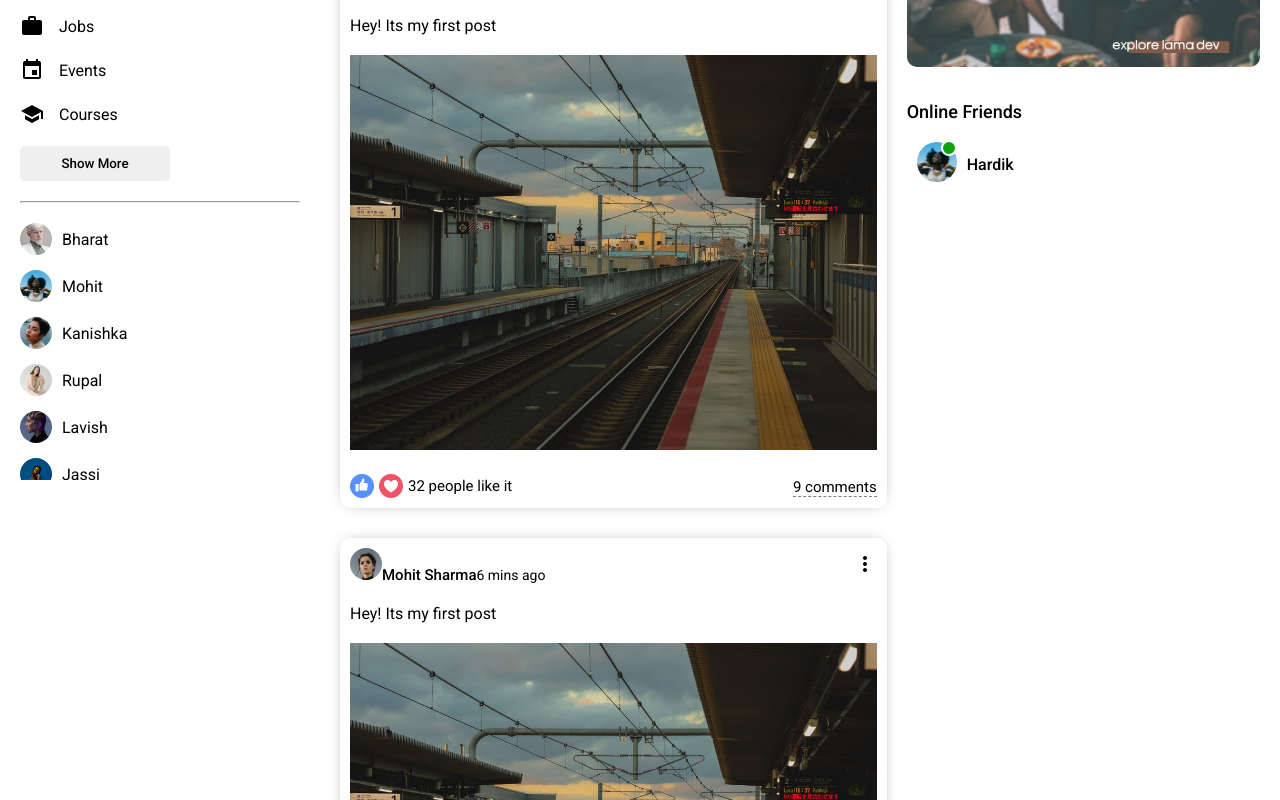
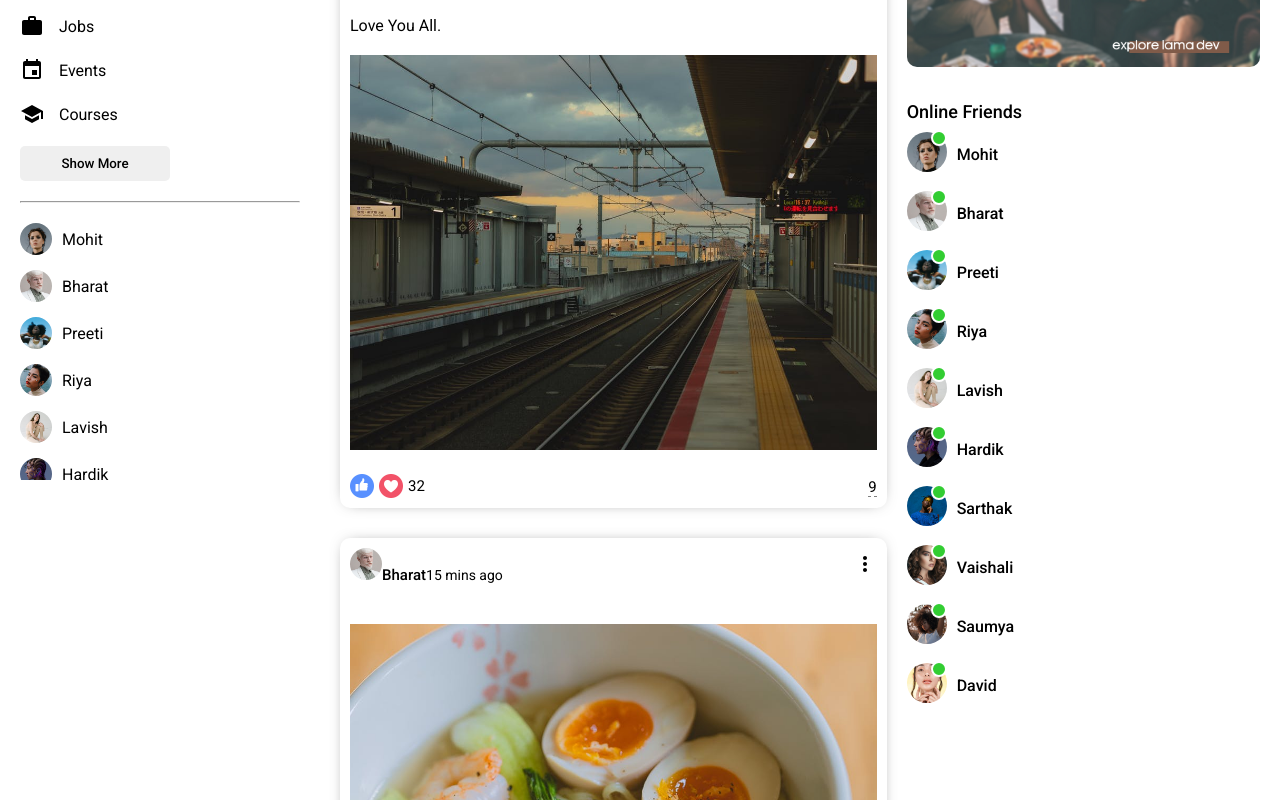
Before and after one commit to Mohit-9440/social-app, a React (Create React App) app: page / in a window 1280 px wide. Shown: the part 320-1120 px from the top of the page. Built offline with nearby package versions, Linux system fonts and the light colour scheme.

Commit message:
using data from file

```diff
--- /dev/null
+++ b/src/components/closeFriend/CloseFriend.jsx
@@ -0,0 +1,14 @@
+import './closeFriend.css';
+
+export default function CloseFriend({user}) {
+  return (
+    <li className="sidebarFriend">
+        <img
+         className='sidebarFriendImg'
+         src={user.profilePicture}
+         alt=""
+        />
+        <span className="sidebarFriendName">{user.username}</span>
+    </li>
+  )
+}
--- /dev/null
+++ b/src/components/closeFriend/closeFriend.css
@@ -0,0 +1,13 @@
+.sidebarFriend{
+    display: flex;
+    align-items: center;
+    margin-bottom: 15px;
+}
+
+.sidebarFriendImg{
+    width: 32px;
+    height: 32px;
+    border-radius: 50%;
+    object-fit: cover;
+    margin-right: 10px;
+}
--- a/src/components/feed/Feed.jsx
+++ b/src/components/feed/Feed.jsx
@@ -1,18 +1,16 @@
 import Post from "../post/Post";
 import Share from "../share/Share";
 import "./feed.css";
+import { Posts } from "../../dummyData";
 
 export default function Feed() {
   return (
     <div className="feed">
         <div className="feedWrapper">
             <Share/>
-            <Post/>
-            <Post/>
-            <Post/>
-            <Post/>
-            <Post/>
-            <Post/>
+            {Posts.map(p=>(
+              <Post key={p.id} post={p} />
+            ))}
         </div>
     </div>
   )
--- /dev/null
+++ b/src/components/online/Online.jsx
@@ -0,0 +1,17 @@
+import './online.css';
+
+export default function Online({user}) {
+    return (
+        <li class="rightbarFriend">
+            <div class="rightbarProfileImgContainer">
+                <img
+                 className="rightbarProfileImg"
+                 src={user.profilePicture}
+                 alt=""
+                />
+                <span class="rightbarOnline"></span>
+            </div>
+            <span class="rightbarUsername">{user.username}</span>
+        </li>
+    )
+}
--- /dev/null
+++ b/src/components/online/online.css
@@ -0,0 +1,32 @@
+.rightbarFriend {
+    display: flex;
+    align-items: center;
+    margin-bottom: 15px;
+}
+
+.rightbarProfileImgContainer {
+    margin-right: 10px;
+    position: relative;
+}
+
+.rightbarProfileImg {
+    width: 40px;
+    height: 40px;
+    border-radius: 50%;
+    object-fit: cover;
+}
+
+.rightbarOnline{
+    width: 12px;
+    height: 12px;
+    border-radius: 50%;
+    background-color: limegreen;
+    position: absolute;
+    top: -2px;
+    right: 0;
+    border: 2px solid white;
+}
+
+.rightbarUsername{
+    font-weight: 500;
+}
--- a/src/components/post/Post.jsx
+++ b/src/components/post/Post.jsx
@@ -1,32 +1,39 @@
 import './post.css';
 import { MoreVert } from '@material-ui/icons';
+import { Users } from '../../dummyData';
 
-export default function Post() {
+export default function Post({post}) {
     return (
         <div className='post'>
             <div className="postWrapper">
                 <div className="postTop">
                     <div className="PostTopLeft">
-                    <img className='postProfileImg' src="/assets/person/1.jpeg" alt="" />
-                    <span className="postUsername">Mohit Sharma</span>
-                    <span className="postDate">6 mins ago</span>
+                        <img
+                         className='postProfileImg'
+                         src={Users.filter((u) => u.id === post.userId)[0].profilePicture}
+                         alt=""
+                        />
+                        <span className="postUsername">
+                            {Users.filter((u) => u.id === post.userId)[0].username}
+                        </span>
+                        <span className="postDate">{post.date}</span>
                     </div>
                     <div className="PostTopRight">
                         <MoreVert/>
                     </div>
                 </div>
                 <div className='postCenter'>
-                <span className="postText">Hey! Its my first post</span>
-                <img className='postImg' src="assets/post/1.jpeg" alt="" />
+                    <span className="postText">{post?.desc}</span>
+                    <img className='postImg' src={post.photo} alt="" />
                 </div>
                 <div className='postBottom'>
                     <div className="postBottomLeft">
                         <img className='likeIcon' src="assets/like.png" alt="" />
                         <img className='likeIcon' src="assets/heart.png" alt="" />
-                    <span className="postLikeCounter">32 people like it</span>
+                        <span className="postLikeCounter">{post.like}</span>
                     </div>
                     <div className="postBottomRight">
-                    <span className="postCommentText">9 comments</span>
+                        <span className="postCommentText">{post.comment}</span>
                     </div>
                 </div>
             </div>
--- a/src/components/rightbar/Rightbar.jsx
+++ b/src/components/rightbar/Rightbar.jsx
@@ -1,4 +1,6 @@
 import "./rightbar.css";
+import {Users} from '../../dummyData';
+import Online from "../online/Online";
 
 export default function Rightbar() {
   return (
@@ -13,17 +15,9 @@
             <img className="rightbarAd" src="/assets/ad.png" alt=""/>
             <h4 class="rightbarTitle">Online Friends</h4>
             <ul class="rightbarFriendList">
-              <li class="rightbarFriend">
-                <div class="rightbarProfileImgContainer">
-                  <img
-                   className="rightbarProfileImg"
-                   src="assets/person/3.jpeg"
-                   alt=""
-                  />
-                  <span class="rightbarOnline"></span>
-                </div>
-                <span class="rightbarUsername">Hardik</span>
-              </li>
+              {Users.map(u=>(
+                <Online key={u.id} user={u}/>
+              ))}
             </ul>
         </div>
     </div>
--- a/src/components/rightbar/rightbar.css
+++ b/src/components/rightbar/rightbar.css
@@ -38,33 +38,3 @@
     margin: 0;
     list-style: none;
 }
-.rightbarFriend{
-    display: flex;
-    align-items: center;
-    margin-bottom: 15px;
-}
-.rightbarProfileImgContainer{
-    margin: 10px;
-    position: relative;
-}
-.rightbarProfileImg{
-    width: 40px;
-    height: 40px;
-    border-radius: 50%;
-    object-fit: cover;
-}
-
-.rightbarOnline{
-    width: 12px;
-    height: 12px;
-    border-radius: 50%;
-    background-color: rgb(15, 161, 15);
-    position: absolute;
-    top:-2px ;
-    right: 0;
-    border: 2px solid white;
-}
-
-.rightbarUsername{
-    font-weight: 500;
-}
--- a/src/components/sidebar/Sidebar.jsx
+++ b/src/components/sidebar/Sidebar.jsx
@@ -1,4 +1,7 @@
 import './sidebar.css';
+import { Users } from '../../dummyData';
+import CloseFriend from '../closeFriend/CloseFriend';
+
 import {RssFeed, Chat, PlayCircleFilled, Group, Bookmark, Help, Work, Event, School } from "@material-ui/icons";
 
 export default function Sidebar() {
@@ -46,42 +49,9 @@
             <button className='sidebarButton'>Show More</button>
             <hr className='sidebarHr'></hr>
             <ul className="sidebarFriendList">
-                <li className="sidebarFriend">
-                    <img className='sidebarFriendImg' src="/assets/person/2.jpeg" alt="" />
-                    <span className="sidebarFriendName">Bharat</span>
-                </li>
-                <li className="sidebarFriend">
-                    <img className='sidebarFriendImg' src="/assets/person/3.jpeg" alt="" />
-                    <span className="sidebarFriendName">Mohit</span>
-                </li>
-                <li className="sidebarFriend">
-                    <img className='sidebarFriendImg' src="/assets/person/4.jpeg" alt="" />
-                    <span className="sidebarFriendName">Kanishka</span>
-                </li>
-                <li className="sidebarFriend">
-                    <img className='sidebarFriendImg' src="/assets/person/5.jpeg" alt="" />
-                    <span className="sidebarFriendName">Rupal</span>
-                </li>
-                <li className="sidebarFriend">
-                    <img className='sidebarFriendImg' src="/assets/person/6.jpeg" alt="" />
-                    <span className="sidebarFriendName">Lavish </span>
-                </li>
-                <li className="sidebarFriend">
-                    <img className='sidebarFriendImg' src="/assets/person/7.jpeg" alt="" />
-                    <span className="sidebarFriendName">Jassi</span>
-                </li>
-                <li className="sidebarFriend">
-                    <img className='sidebarFriendImg' src="/assets/person/8.jpeg" alt="" />
-                    <span className="sidebarFriendName">Deeya</span>
-                </li>
-                <li className="sidebarFriend">
-                    <img className='sidebarFriendImg' src="/assets/person/9.jpeg" alt="" />
-                    <span className="sidebarFriendName">Aman</span>
-                </li>
-                <li className="sidebarFriend">
-                    <img className='sidebarFriendImg' src="/assets/person/10.jpeg" alt="" />
-                    <span className="sidebarFriendName">Himanshu</span>
-                </li>
+            {Users.map(u=>(
+                <CloseFriend key={u.id} user={u}/>
+              ))}
             </ul>
         </div>
     </div>
--- a/src/components/sidebar/sidebar.css
+++ b/src/components/sidebar/sidebar.css
@@ -2,7 +2,8 @@
     flex: 3;
     height: calc(100vh - 50px);
     overflow-y: scroll;
-
+    position: sticky;
+    top: 50px;
 }
 
 ::-webkit-scrollbar{
@@ -52,17 +53,3 @@
     margin: 0;
     list-style: none;
 }
-
-.sidebarFriend{
-    display: flex;
-    align-items: center;
-    margin-bottom: 15px;
-}
-
-.sidebarFriendImg{
-    width: 32px;
-    height: 32px;
-    border-radius: 50%;
-    object-fit: cover;
-    margin-right: 10px;
-}
--- a/src/components/top/topbar.css
+++ b/src/components/top/topbar.css
@@ -6,6 +6,7 @@
     align-items: center;
     position: sticky;
     top: 0;
+    z-index: 999;
 }
 
 .topbarLeft{
--- /dev/null
+++ b/src/dummyData.js
@@ -0,0 +1,139 @@
+export const Users = [
+  {
+    id:1,
+    profilePicture: "assets/person/1.jpeg",
+    username: "Mohit",
+  },
+  {
+    id:2,
+    profilePicture: "assets/person/2.jpeg",
+    username: "Bharat",
+  },
+  {
+    id:3,
+    profilePicture: "assets/person/3.jpeg",
+    username: "Preeti",
+  },
+  {
+    id:4,
+    profilePicture: "assets/person/4.jpeg",
+    username: "Riya",
+  },
+  {
+    id:5,
+    profilePicture: "assets/person/5.jpeg",
+    username: "Lavish",
+  },
+  {
+    id:6,
+    profilePicture: "assets/person/6.jpeg",
+    username: "Hardik",
+  },
+  {
+    id:7,
+    profilePicture: "assets/person/7.jpeg",
+    username: "Sarthak",
+  },
+  {
+    id:8,
+    profilePicture: "assets/person/8.jpeg",
+    username: "Vaishali",
+  },
+  {
+    id:9,
+    profilePicture: "assets/person/9.jpeg",
+    username: "Saumya",
+  },
+  {
+    id:10,
+    profilePicture: "assets/person/10.jpeg",
+    username: "David",
+  },
+];
+
+export const Posts = [
+  {
+    id: 1,
+    desc: "Love You All.",
+    photo: "assets/post/1.jpeg",
+    date: "5 mins ago",
+    userId: 1,
+    like: 32,
+    comment: 9,
+  },
+  {
+    id: 2,
+    photo: "assets/post/2.jpeg",
+    date: "15 mins ago",
+    userId: 2,
+    like: 2,
+    comment: 1,
+  },
+  {
+    id: 3,
+    desc: "Be yourself, there’s no one better.",
+    photo: "assets/post/3.jpeg",
+    date: "1 hour ago",
+    userId: 3,
+    like: 61,
+    comment: 2,
+  },
+  {
+    id: 4,
+    photo: "assets/post/4.jpeg",
+    date: "4 hours ago",
+    userId: 4,
+    like: 7,
+    comment: 3,
+  },
+  {
+    id: 5,
+    photo: "assets/post/5.jpeg",
+    date: "5 hours ago",
+    userId: 5,
+    like: 23,
+    comment: 5,
+  },
+  {
+    id: 6,
+    photo: "assets/post/6.jpeg",
+    date: "1 day ago",
+    userId: 6,
+    like: 44,
+    comment: 6,
+  },
+  {
+    id: 7,
+    desc: "Never regret anything that made you smile.",
+    photo: "assets/post/7.jpeg",
+    date: "2 days ago",
+    userId: 7,
+    like: 52,
+    comment: 3,
+  },
+  {
+    id: 8,
+    photo: "assets/post/8.jpeg",
+    date: "3 days ago",
+    userId: 8,
+    like: 15,
+    comment: 1,
+  },
+  {
+    id: 9,
+    desc: "It starts with you.",
+    photo: "assets/post/9.jpeg",
+    date: "5 days ago",
+    userId: 9,
+    like: 11,
+    comment: 2,
+  },
+  {
+    id: 10,
+    photo: "assets/post/10.jpeg",
+    date: "1 week ago",
+    userId: 10,
+    like: 104,
+    comment: 12,
+  },
+];
```
Lines whose indentation alone changed are shown as unchanged.
